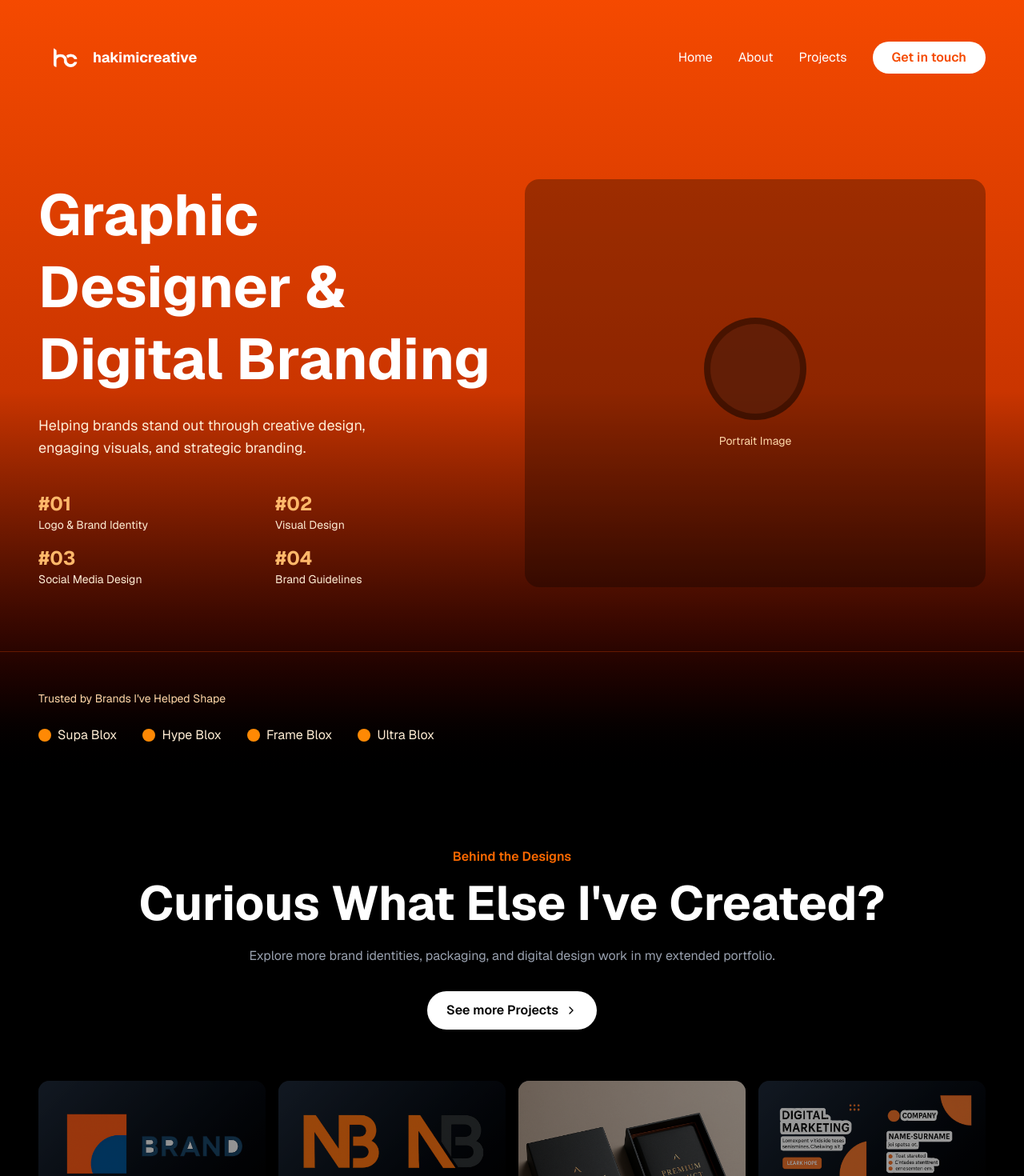
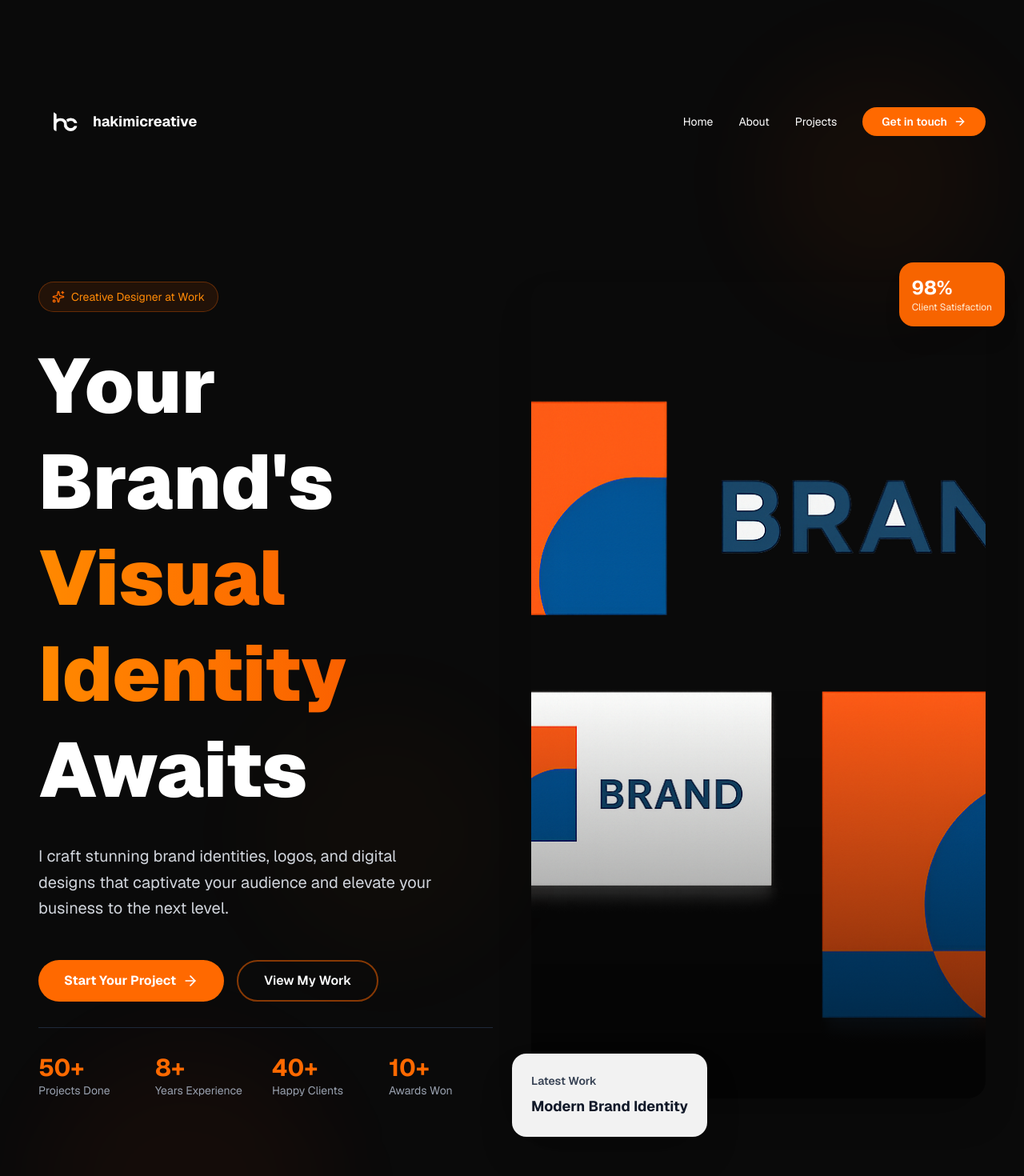
Before and after one commit to petladwala10-prog/Portfolio, a Next.js app: page / in a window 1280 px wide. Shown: the top 1470 px of the page at 80% size. Built offline with nearby package versions, Linux system fonts and the light colour scheme.

Commit message:
feat: revamp hero section with animated background, new branding text, and portfolio preview

```diff
--- a/components/hero.tsx
+++ b/components/hero.tsx
@@ -1,94 +1,138 @@
 'use client'
 
 import Link from 'next/link'
-import { ChevronRight } from 'lucide-react'
+import { ArrowRight, Sparkles } from 'lucide-react'
 
 export default function Hero() {
   return (
-    <section className="relative min-h-screen bg-gradient-to-b from-orange-600 via-orange-700 to-black overflow-hidden">
+    <section className="relative min-h-screen bg-background overflow-hidden pt-20">
+      {/* Animated Background Elements */}
+      <div className="absolute inset-0 overflow-hidden">
+        <div className="absolute top-20 right-10 w-72 h-72 bg-orange-500/10 rounded-full blur-3xl animate-pulse"></div>
+        <div className="absolute bottom-20 left-10 w-96 h-96 bg-orange-600/5 rounded-full blur-3xl animate-pulse" style={{ animationDelay: '1s' }}></div>
+        <div className="absolute top-1/2 left-1/4 w-80 h-80 bg-orange-400/5 rounded-full blur-3xl animate-pulse" style={{ animationDelay: '2s' }}></div>
+      </div>
+
       {/* Header */}
       <header className="relative z-20 flex items-center justify-between px-6 py-8 md:px-12 md:py-10">
         <div className="flex items-center gap-1">
           <img src="/logo.png" alt="hakimicreative logo" className="h-16 w-16 object-contain" />
           <span className="text-lg font-bold text-white">hakimicreative</span>
         </div>
-        <nav className="hidden md:flex items-center gap-8 text-white">
-          <Link href="#about" className="hover:text-orange-400 transition">Home</Link>
-          <Link href="#about" className="hover:text-orange-400 transition">About</Link>
-          <Link href="#projects" className="hover:text-orange-400 transition">Projects</Link>
-          <button className="bg-white text-orange-600 px-6 py-2 rounded-full font-semibold hover:bg-orange-100 transition">
+        <nav className="hidden md:flex items-center gap-8 text-white text-sm">
+          <Link href="#about" className="hover:text-orange-500 transition duration-300">Home</Link>
+          <Link href="#about" className="hover:text-orange-500 transition duration-300">About</Link>
+          <Link href="#projects" className="hover:text-orange-500 transition duration-300">Projects</Link>
+          <button className="bg-orange-500 text-white px-6 py-2 rounded-full font-semibold hover:bg-orange-600 transition duration-300 flex items-center gap-2">
             Get in touch
+            <ArrowRight className="w-4 h-4" />
           </button>
         </nav>
       </header>
 
       {/* Hero Content */}
-      <div className="relative z-10 grid grid-cols-1 md:grid-cols-2 gap-8 items-center px-6 md:px-12 py-12 md:py-20">
+      <div className="relative z-10 grid grid-cols-1 lg:grid-cols-2 gap-12 items-center px-6 md:px-12 py-16 md:py-32">
         {/* Left Content */}
-        <div className="flex flex-col gap-6 text-white">
-          <div>
-            <h2 className="text-5xl md:text-7xl font-bold leading-tight text-balance">
-              Graphic Designer & Digital Branding
-            </h2>
+        <div className="flex flex-col gap-8 text-white">
+          <div className="inline-flex items-center gap-2 w-fit bg-orange-500/10 border border-orange-500/30 px-4 py-2 rounded-full">
+            <Sparkles className="w-4 h-4 text-orange-500" />
+            <span className="text-sm text-orange-400">Creative Designer at Work</span>
           </div>
 
-          <p className="text-lg text-orange-100 max-w-md">
-            Helping brands stand out through creative design, engaging visuals, and strategic branding.
+          <div>
+            <h1 className="text-5xl md:text-7xl lg:text-8xl font-black leading-tight text-balance">
+              Your Brand&apos;s
+              <span className="block bg-gradient-to-r from-orange-400 to-orange-600 bg-clip-text text-transparent">
+                Visual Identity
+              </span>
+              Awaits
+            </h1>
+          </div>
+
+          <p className="text-lg md:text-xl text-gray-300 max-w-lg leading-relaxed">
+            I craft stunning brand identities, logos, and digital designs that captivate your audience and elevate your business to the next level.
           </p>
 
+          {/* CTA Buttons */}
+          <div className="flex flex-col sm:flex-row gap-4 pt-4">
+            <button className="bg-orange-500 text-white px-8 py-3 rounded-full font-bold hover:bg-orange-600 transition duration-300 flex items-center justify-center gap-2 group">
+              Start Your Project
+              <ArrowRight className="w-5 h-5 group-hover:translate-x-1 transition" />
+            </button>
+            <button className="border-2 border-orange-500/50 text-white px-8 py-3 rounded-full font-semibold hover:bg-orange-500/10 transition duration-300">
+              View My Work
+            </button>
+          </div>
+
           {/* Stats */}
-          <div className="grid grid-cols-2 gap-4 mt-4">
+          <div className="grid grid-cols-2 md:grid-cols-4 gap-4 pt-8 border-t border-gray-800">
             <div>
-              <p className="text-2xl font-bold text-orange-300">#01</p>
-              <p className="text-sm text-orange-100">Logo & Brand Identity</p>
+              <p className="text-3xl font-bold text-orange-500">50+</p>
+              <p className="text-sm text-gray-400">Projects Done</p>
             </div>
             <div>
-              <p className="text-2xl font-bold text-orange-300">#02</p>
-              <p className="text-sm text-orange-100">Visual Design</p>
+              <p className="text-3xl font-bold text-orange-500">8+</p>
+              <p className="text-sm text-gray-400">Years Experience</p>
             </div>
             <div>
-              <p className="text-2xl font-bold text-orange-300">#03</p>
-              <p className="text-sm text-orange-100">Social Media Design</p>
+              <p className="text-3xl font-bold text-orange-500">40+</p>
+              <p className="text-sm text-gray-400">Happy Clients</p>
             </div>
             <div>
-              <p className="text-2xl font-bold text-orange-300">#04</p>
-              <p className="text-sm text-orange-100">Brand Guidelines</p>
+              <p className="text-3xl font-bold text-orange-500">10+</p>
+              <p className="text-sm text-gray-400">Awards Won</p>
             </div>
           </div>
         </div>
 
-        {/* Right - Image Placeholder */}
-        <div className="relative h-96 md:h-full min-h-96">
-          <div className="absolute inset-0 bg-black/30 rounded-2xl flex items-center justify-center">
-            <div className="text-center">
-              <div className="w-32 h-32 mx-auto bg-black/50 rounded-full flex items-center justify-center mb-4">
-                <div className="w-28 h-28 bg-orange-900/50 rounded-full"></div>
-              </div>
-              <p className="text-orange-200 text-sm">Portrait Image</p>
-            </div>
+        {/* Right - Portfolio Preview */}
+        <div className="relative h-96 md:h-full min-h-96 lg:min-h-[600px]">
+          {/* Large Featured Image */}
+          <div className="absolute inset-0 rounded-3xl overflow-hidden shadow-2xl">
+            <img
+              src="/portfolio-01-brand.png"
+              alt="Featured Brand Design"
+              className="w-full h-full object-cover"
+            />
+            <div className="absolute inset-0 bg-gradient-to-t from-black/60 via-transparent to-transparent"></div>
+          </div>
+
+          {/* Floating Cards */}
+          <div className="absolute -bottom-12 -left-6 bg-white/95 backdrop-blur rounded-2xl p-6 shadow-2xl max-w-xs">
+            <p className="text-gray-700 font-semibold text-sm mb-2">Latest Work</p>
+            <p className="text-gray-900 font-bold text-lg">Modern Brand Identity</p>
+          </div>
+
+          <div className="absolute -top-6 -right-6 bg-orange-500/95 backdrop-blur rounded-2xl p-4 shadow-xl">
+            <p className="text-white font-bold text-2xl">98%</p>
+            <p className="text-orange-100 text-xs">Client Satisfaction</p>
           </div>
         </div>
       </div>
 
-      {/* Brand Partners Section */}
-      <div className="relative z-10 px-6 md:px-12 py-12 border-t border-orange-800/50">
-        <p className="text-sm text-orange-200 mb-6">Trusted by Brands I&apos;ve Helped Shape</p>
-        <div className="flex flex-wrap gap-8 items-center">
-          <div className="flex items-center gap-2 text-orange-100">
-            <div className="w-4 h-4 rounded-full bg-orange-400"></div>
-            <span>Supa Blox</span>
+      {/* Services Bar */}
+      <div className="relative z-10 px-6 md:px-12 py-12 border-t border-gray-800/50">
+        <p className="text-sm text-gray-400 mb-8 uppercase tracking-wider">Services</p>
+        <div className="grid grid-cols-2 md:grid-cols-4 gap-6">
+          <div className="group hover:bg-orange-500/10 p-4 rounded-lg transition">
+            <p className="text-orange-500 font-bold mb-2">01</p>
+            <p className="text-white font-semibold">Logo Design</p>
+            <p className="text-gray-400 text-xs mt-2">Memorable brand marks</p>
           </div>
-          <div className="flex items-center gap-2 text-orange-100">
-            <div className="w-4 h-4 rounded-full bg-orange-400"></div>
-            <span>Hype Blox</span>
+          <div className="group hover:bg-orange-500/10 p-4 rounded-lg transition">
+            <p className="text-orange-500 font-bold mb-2">02</p>
+            <p className="text-white font-semibold">Brand Identity</p>
+            <p className="text-gray-400 text-xs mt-2">Complete visual systems</p>
           </div>
-          <div className="flex items-center gap-2 text-orange-100">
-            <div className="w-4 h-4 rounded-full bg-orange-400"></div>
-            <span>Frame Blox</span>
+          <div className="group hover:bg-orange-500/10 p-4 rounded-lg transition">
+            <p className="text-orange-500 font-bold mb-2">03</p>
+            <p className="text-white font-semibold">Packaging Design</p>
+            <p className="text-gray-400 text-xs mt-2">Product impact</p>
           </div>
-          <div className="flex items-center gap-2 text-orange-100">
-            <div className="w-4 h-4 rounded-full bg-orange-400"></div>
-            <span>Ultra Blox</span>
+          <div className="group hover:bg-orange-500/10 p-4 rounded-lg transition">
+            <p className="text-orange-500 font-bold mb-2">04</p>
+            <p className="text-white font-semibold">Digital Assets</p>
+            <p className="text-gray-400 text-xs mt-2">Marketing ready</p>
           </div>
         </div>
       </div>
```
